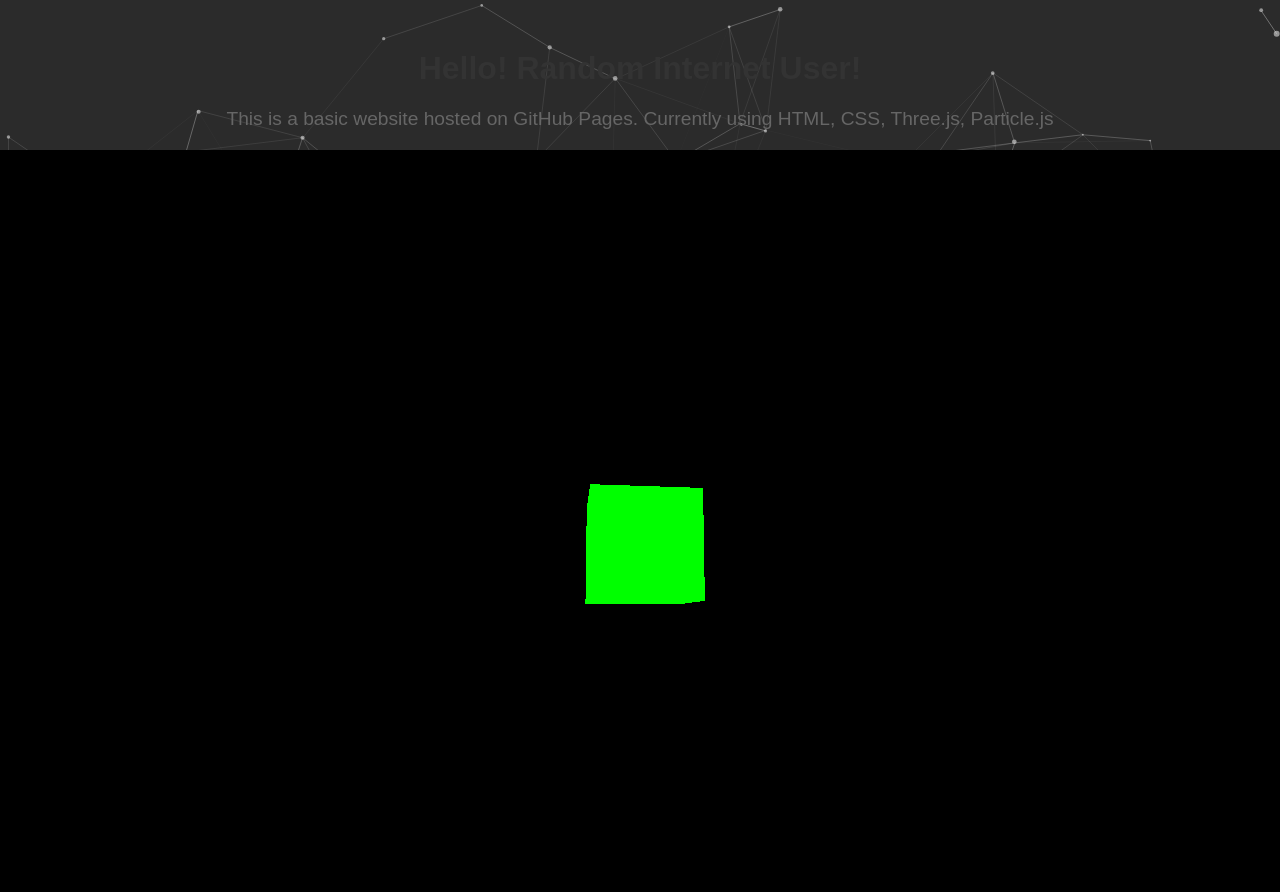
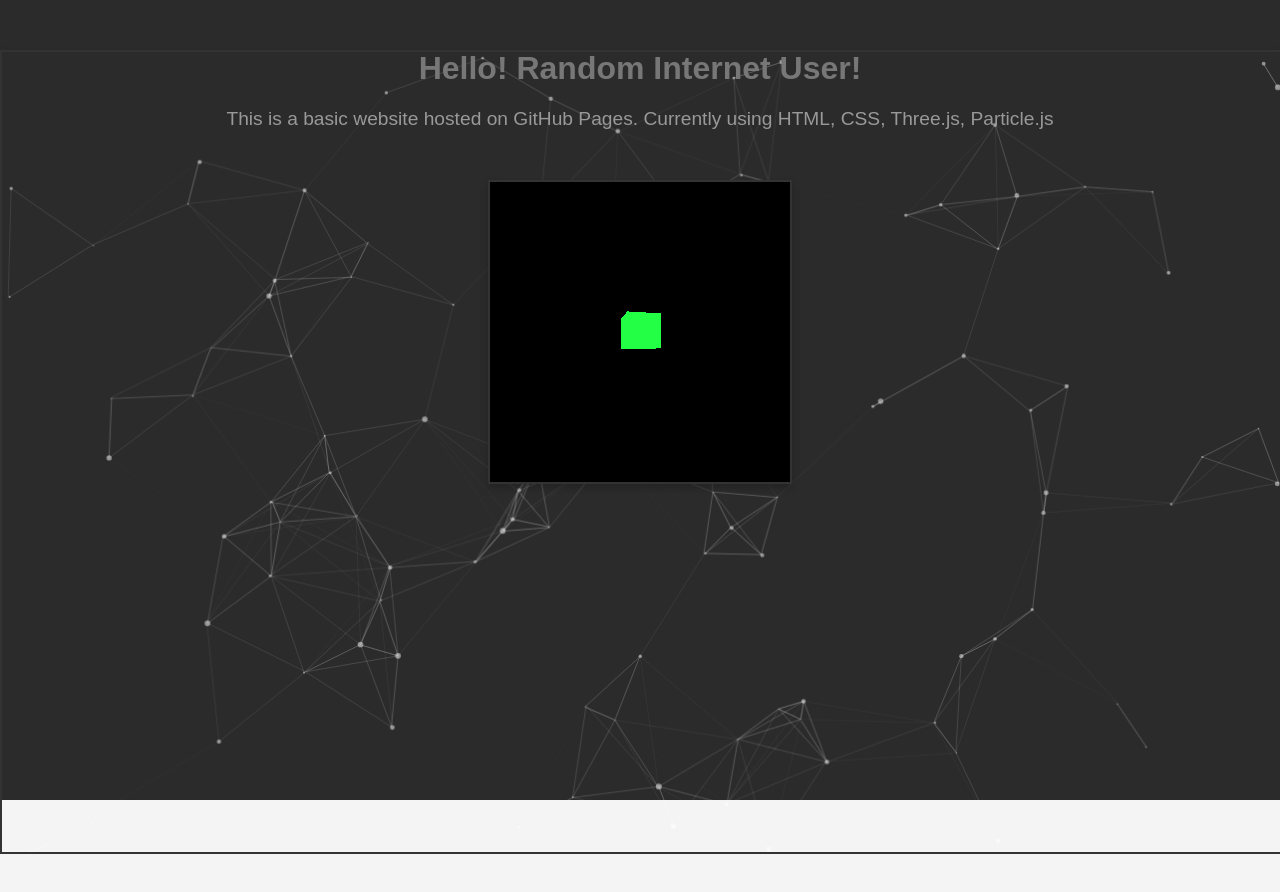
Before and after one commit to Chinmay1743/chinmay1743.github.io, a plain HTML site: page index.html in a window 1280 px wide. After the commit the page ends 854 px from the top, so only its background shows below. Drawn offline with nearby package versions, Linux system fonts and the light colour scheme.

Commit message:
Testing again

```diff
--- a/styles.css
+++ b/styles.css
@@ -7,12 +7,12 @@ body {
 }
 
 h1 {
-    color: #333;
+    color: #777;
     margin-top: 50px;
 }
 
 p {
-    color: #666;
+    color: #999;
     font-size: 1.2em;
 }
 
@@ -26,6 +26,10 @@ p {
     background-color: #2b2b2b; /* Ensure there is a background to see the particles clearly */
 }
 
+/* Styles for the 300x300 Three.js canvas */
 canvas {
     display: block;
+    margin: 50px auto; /* Center the canvas */
+    border: 2px solid #333; /* Add a border to the canvas */
+    box-shadow: 0 4px 8px rgba(0, 0, 0, 0.2); /* Add a shadow for effect */
 }
--- a/three-setup.js
+++ b/three-setup.js
@@ -1,21 +1,22 @@
 // testing basic three.js
 const scene = new THREE.Scene();
-const camera = new THREE.PerspectiveCamera(75, window.innerWidth / window.innerHeight, 0.1, 1000);
+const camera = new THREE.PerspectiveCamera(75, 300 / 300, 0.1, 1000);
 const renderer = new THREE.WebGLRenderer({ canvas: document.getElementById('threejs-canvas') });
-renderer.setSize(window.innerWidth, window.innerHeight);
+
+renderer.setSize(300, 300);
 document.body.appendChild(renderer.domElement);
 
 const geometry = new THREE.BoxGeometry();
-const material = new THREE.MeshBasicMaterial({ color: 0x00ff00 });
+const material = new THREE.MeshBasicMaterial({ color: 0x22ff44 });
 const cube = new THREE.Mesh(geometry, material);
 scene.add(cube);
 
-camera.position.z = 5;
+camera.position.z = 6;
 
 function animate() {
     requestAnimationFrame(animate);
     cube.rotation.x += 0.01;
-    cube.rotation.y += 0.01;
+    cube.rotation.y += 0.02;
     renderer.render(scene, camera);
 }
 animate();
```
